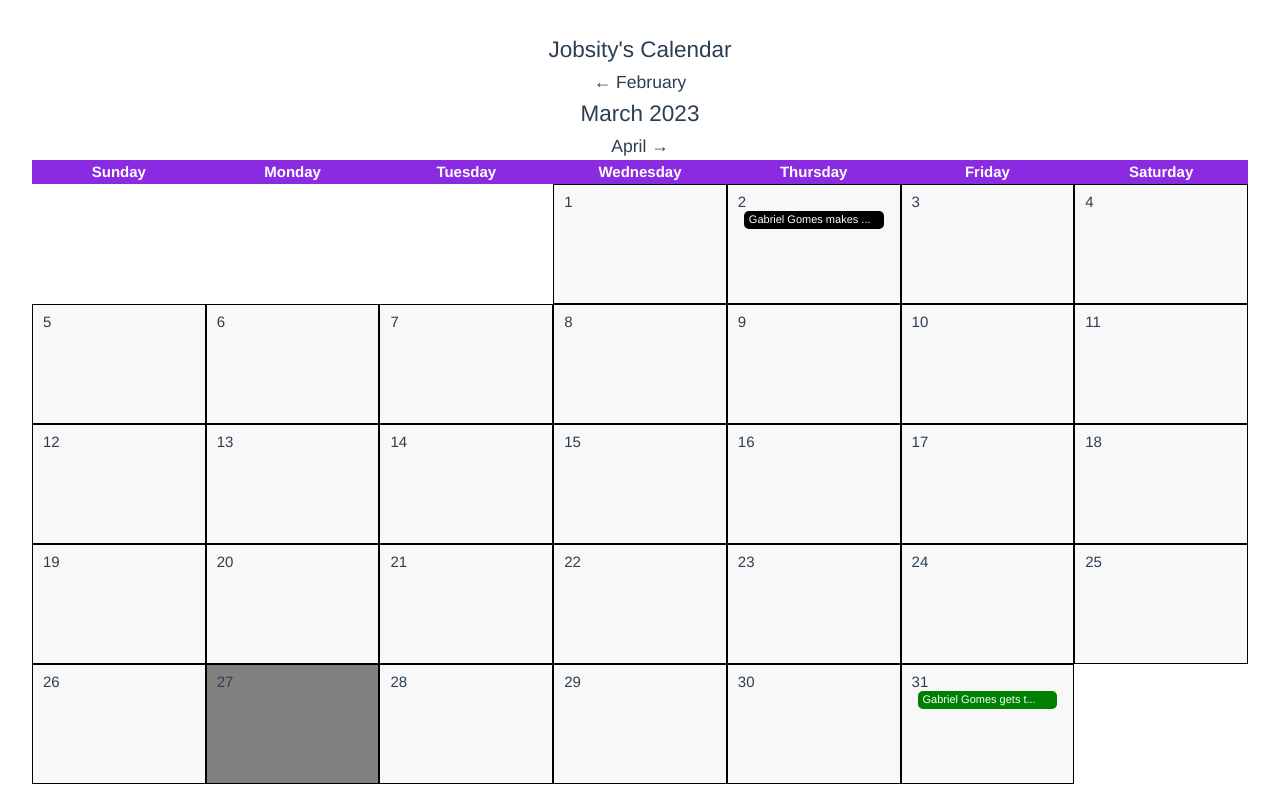
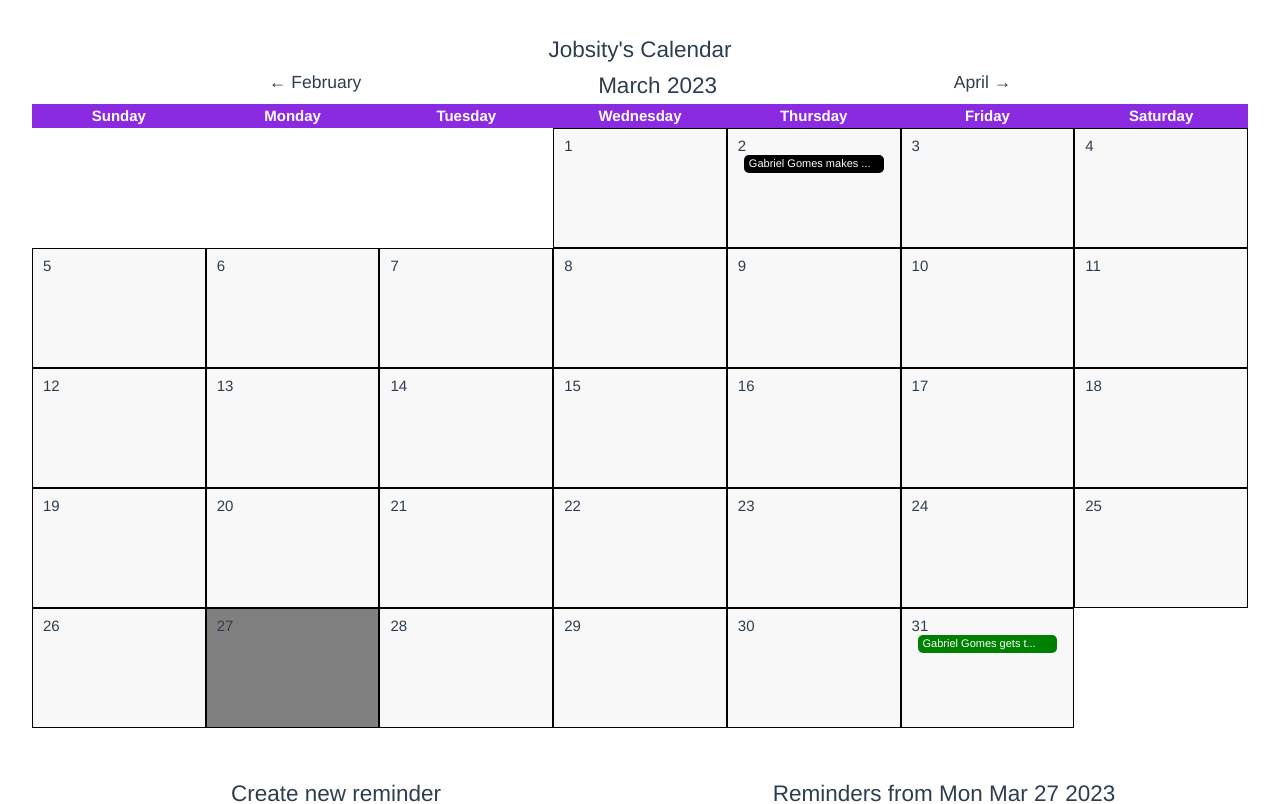
Before and after one commit to gabrielgomeso/vue-frontend-challenge, a Vue app: page / in a window 1280 px wide. Shown: the top 804 px of the page. Built offline with nearby package versions, Linux system fonts and the light colour scheme.

Commit message:
style: create better ui for month change

```diff
--- a/src/components/CalendarBody.vue
+++ b/src/components/CalendarBody.vue
@@ -1,9 +1,11 @@
 <template>
   <section class="calendar-body">
     <h1 class="calendar-body__title">Jobsity's Calendar</h1>
-    <h3 @click="changeMonth(previousMonth)">← {{ previousMonth }}</h3>
-    <h2>{{ selectedMonthName }} {{  currentYear }}</h2>
-    <h3 @click="changeMonth(nextMonth)">{{ nextMonth }} →</h3>
+    <div class="calendar-body__months">
+      <h3 @click="changeMonth(previousMonth)">← {{ previousMonth }}</h3>
+      <h2>{{ selectedMonthName }} {{  currentYear }}</h2>
+      <h3 @click="changeMonth(nextMonth)">{{ nextMonth }} →</h3>
+    </div>
     <div class="calendar-body__main">
       <span class="calendar-body__main--week-days">Sunday</span>
       <span class="calendar-body__main--week-days">Monday</span>
@@ -123,6 +125,15 @@ export default defineComponent({
   grid-template-rows: auto;
 }
 
+.calendar-body__months {
+  display: flex;
+  justify-content: space-evenly;
+}
+
+.calendar-body__months h3 {
+  cursor: pointer;
+}
+
 .calendar-body__main--week-days {
   font-weight: 800;
   color: white;
```
